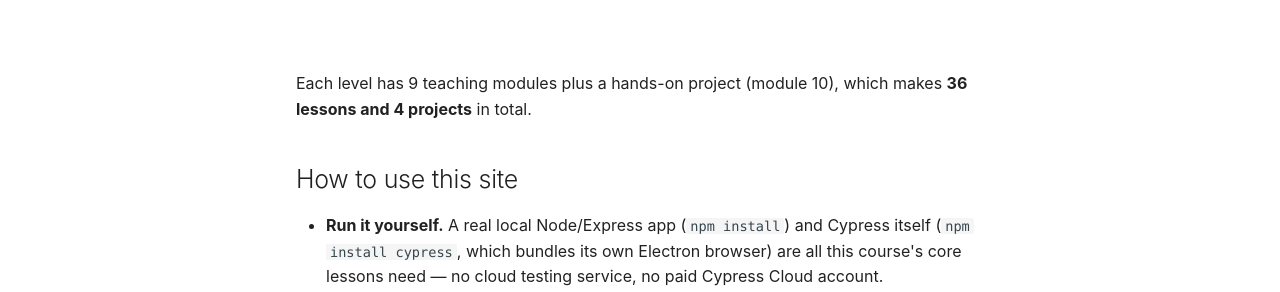
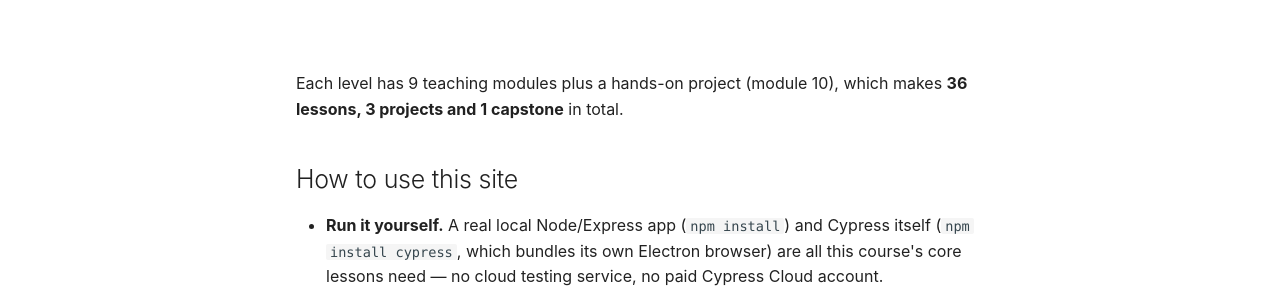
Before and after one commit to SIGILIPELLI/cypress-mastery-path, an MkDocs documentation site: the page built from docs/index.md, in a window 1280 px wide and 900 px high, scrolled down 732 px. Shown: the part 187-479 px from the top of the window. Built offline with MkDocs 1.6.1 and Material for MkDocs 9.7.7, drawn with Linux system fonts in a browser that asks for light colours; comment, search, counter and statistics services are not loaded.

Commit message:
Course description and counts state lessons, projects and capstone from the registry
Co-Authored-By: Claude Sonnet 5.5 <noreply@anthropic.com>

```diff
--- a/docs/index.md
+++ b/docs/index.md
@@ -1,6 +1,6 @@
 ---
 title: "Free Cypress Testing Course: Auto-Waiting, cy.intercept, Custom Commands"
-description: "Free Cypress course: 36 lessons and 4 projects on DOM querying, auto-waiting, network stubbing, custom commands, component testing, and CI integration."
+description: "Free Cypress course: 36 lessons, 3 projects and 1 capstone on DOM querying, auto-waiting, network stubbing, custom commands, component testing, and CI integration."
 ---
 
 # Cypress Mastery Path
@@ -38,7 +38,7 @@ against both honestly in its final level.
 | **3 · Architecture & Advanced Techniques** | The command queue, aliases, cy.session, flaky-test diagnosis, CI | 10 | Understand why Cypress code behaves the way it does |
 | **4 · Component Testing, Scaling & Comparisons** | Component testing, cy.origin, plugins, Cypress vs Selenium/Playwright | 10 | Scale and ship a real Cypress framework in production |
 
-Each level has 9 teaching modules plus a hands-on project (module 10), which makes **36 lessons and 4 projects** in total.
+Each level has 9 teaching modules plus a hands-on project (module 10), which makes **36 lessons, 3 projects and 1 capstone** in total.
 
 ## How to use this site
 
```
